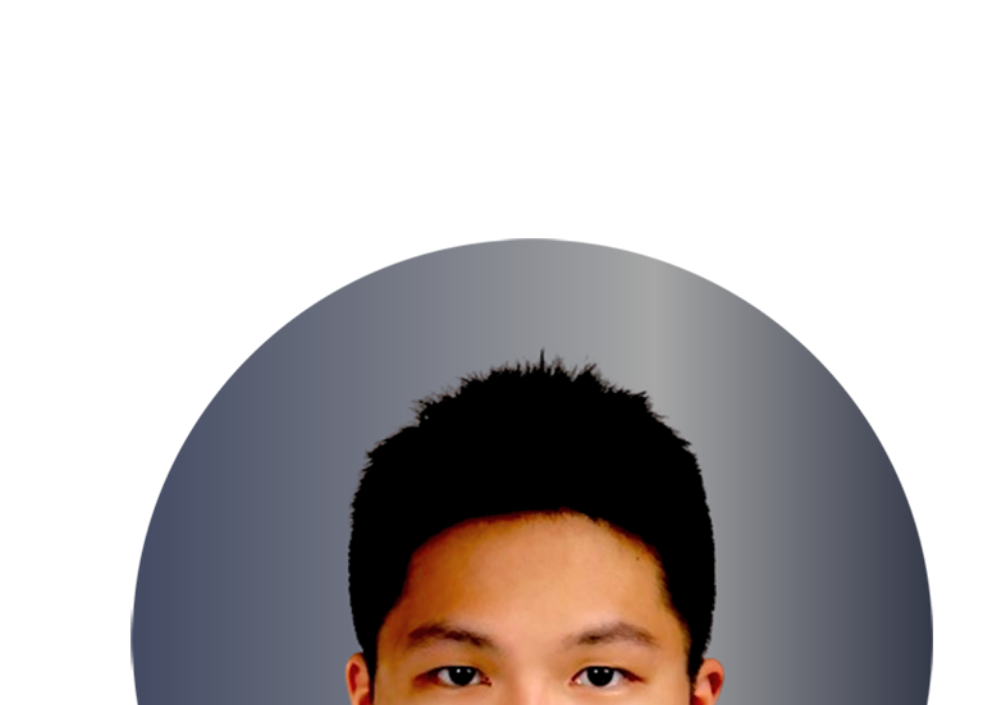
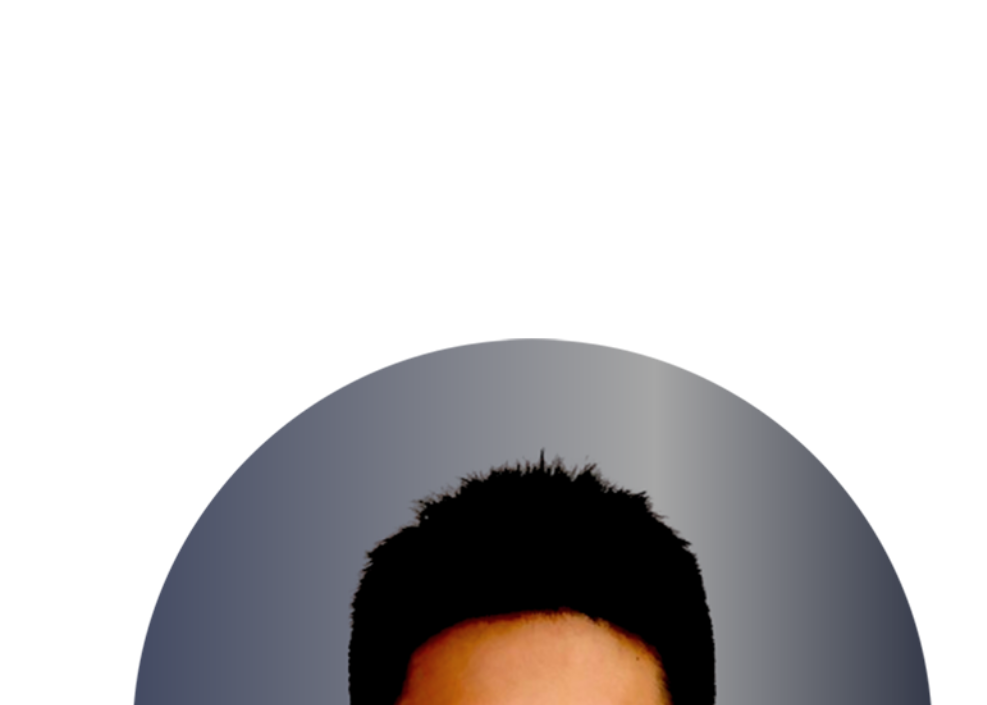
Before and after one commit to chris0512/portfolio2, a website: page public/index.html in a window 1280 px wide. Shown: the part 95-800 px from the top of the page, without its empty margins (146-1133 px from the left). Drawn offline with Linux system fonts and the light colour scheme.

Commit message:
adjust the position between hero page and menu links

```diff
--- a/public/css/style.css
+++ b/public/css/style.css
@@ -148,6 +148,11 @@ a:hover {
 
 
 /* sections */
+
+/*hero sections*/
+#profile {
+    margin-top: 100px;
+}
 .section__pic-container img {
     width: 100%;
     height: 100%;
```
